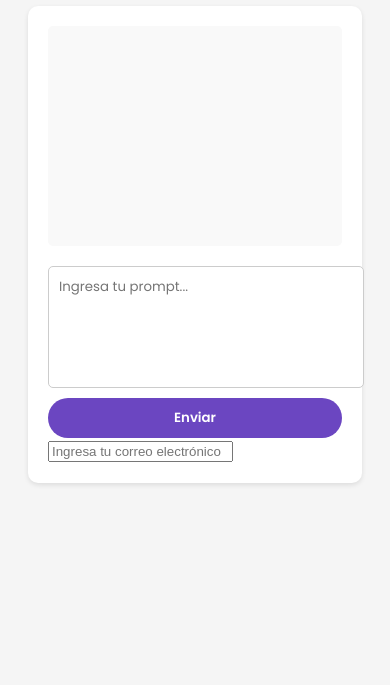
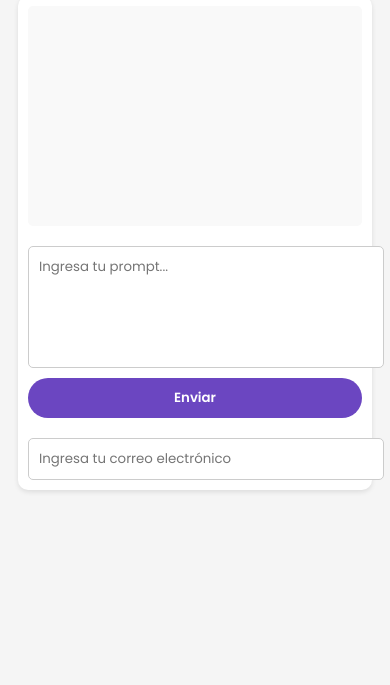
Before and after one commit to afelipeg/agente-planificador-medios, a plain HTML site: page index.html in a window 390 px wide. Shown: the part 159-844 px from the top of the page. Drawn offline with Linux system fonts and the light colour scheme.

Commit message:
style.css

```diff
--- a/style.css
+++ b/style.css
@@ -38,6 +38,7 @@ h1 {
 .chat-input {
     display: flex;
     flex-direction: column;
+    margin-bottom: 20px;
 }
 
 .chat-input textarea {
@@ -66,3 +67,37 @@ h1 {
 .chat-input button:hover {
     background-color: #523a87;
 }
+
+.email-input {
+    margin-top: 20px;
+}
+
+.email-input input {
+    width: 100%;
+    padding: 10px;
+    border: 1px solid #ccc;
+    border-radius: 5px;
+    font-family: 'Poppins', sans-serif;
+}
+
+@media screen and (max-width: 600px) {
+    .container {
+        padding: 10px;
+    }
+
+    .chat-container {
+        padding: 10px;
+    }
+
+    .chat-input {
+        flex-direction: column;
+    }
+
+    .chat-input textarea {
+        margin-bottom: 10px;
+    }
+
+    .chat-input button {
+        width: 100%;
+    }
+}
```
